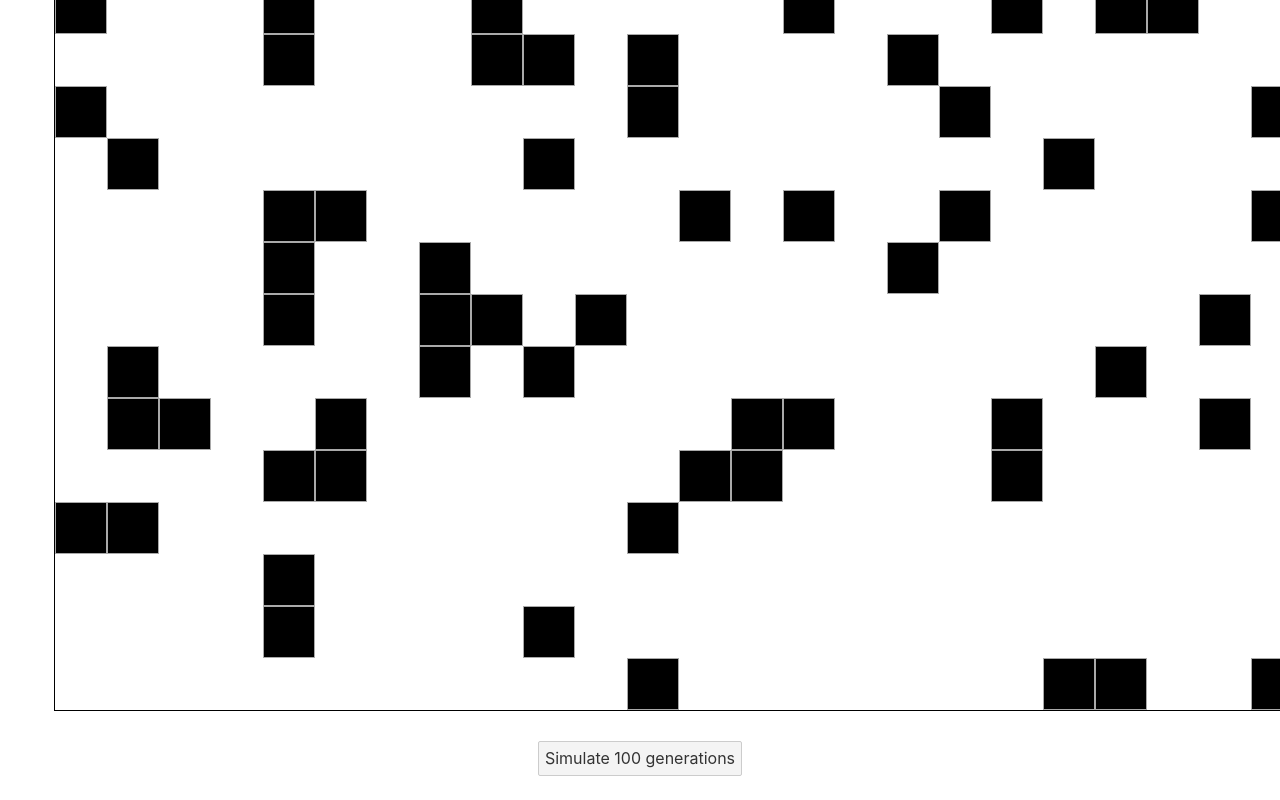
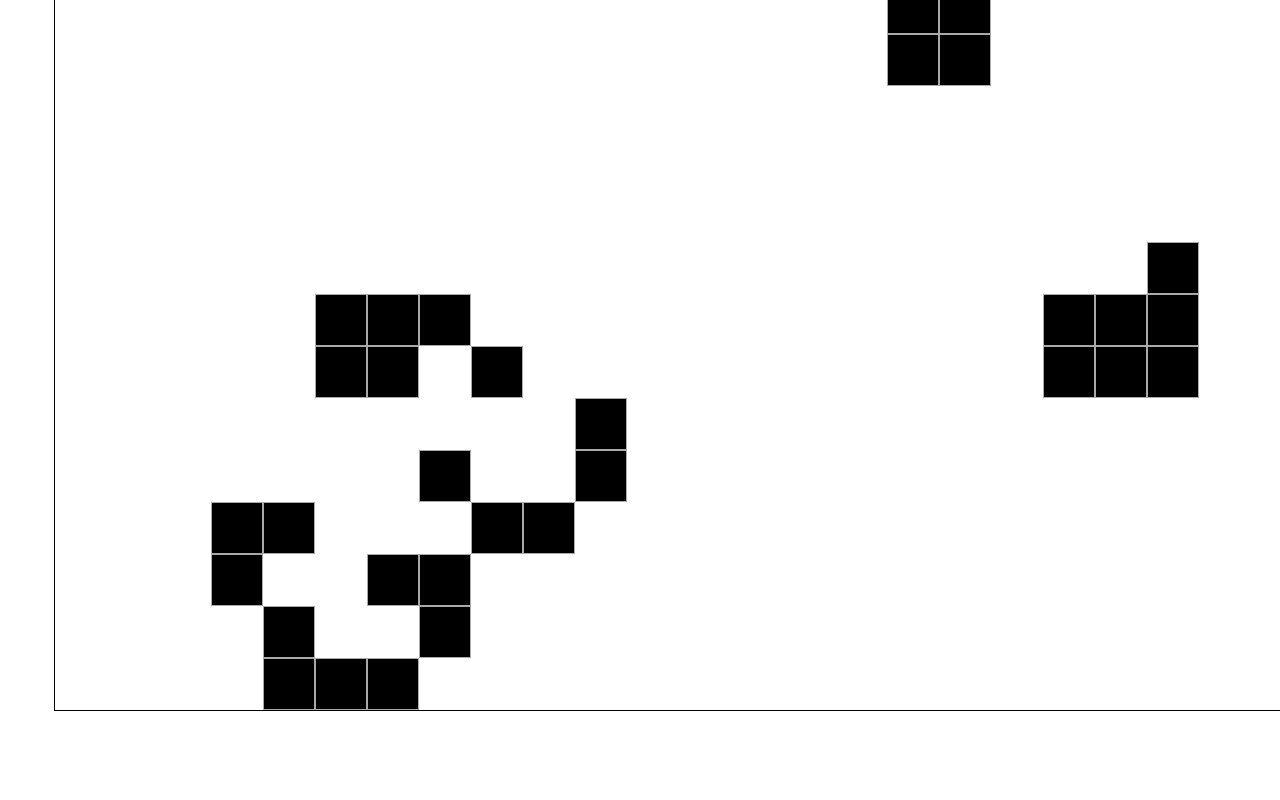
Before and after one commit to aladh/game-of-life, a Svelte app: page / in a window 1280 px wide. Shown: the part 1925-2725 px from the top of the page. After the commit the page ends 2682 px from the top, so only its background shows below. Built offline with nearby package versions, Linux system fonts and the light colour scheme.

Commit message:
Remove button and run a continuous simulation

```diff
--- a/src/ui/App.svelte
+++ b/src/ui/App.svelte
@@ -5,25 +5,23 @@
 	let grid = new Grid(50)
 	grid.seedCells(500)
 
-	const numGenerations = 100
-
 	function sleep(ms) {
 		return new Promise(resolve => setTimeout(resolve, ms));
 	}
 
-	async function simulateGenerations(n) {
-		for (let i = 0; i < n; i++) {
+	async function start() {
+		while(true) {
 			grid.simulateGeneration()
 			grid = grid
 			await sleep(100);
 		}
 	}
+
+	start()
 </script>
 
 <main>
 	<GridUI grid={grid} />
-	<br>
-	<button on:click={() => simulateGenerations(numGenerations)}>Simulate {numGenerations} generations</button>
 </main>
 
 <style>
```
